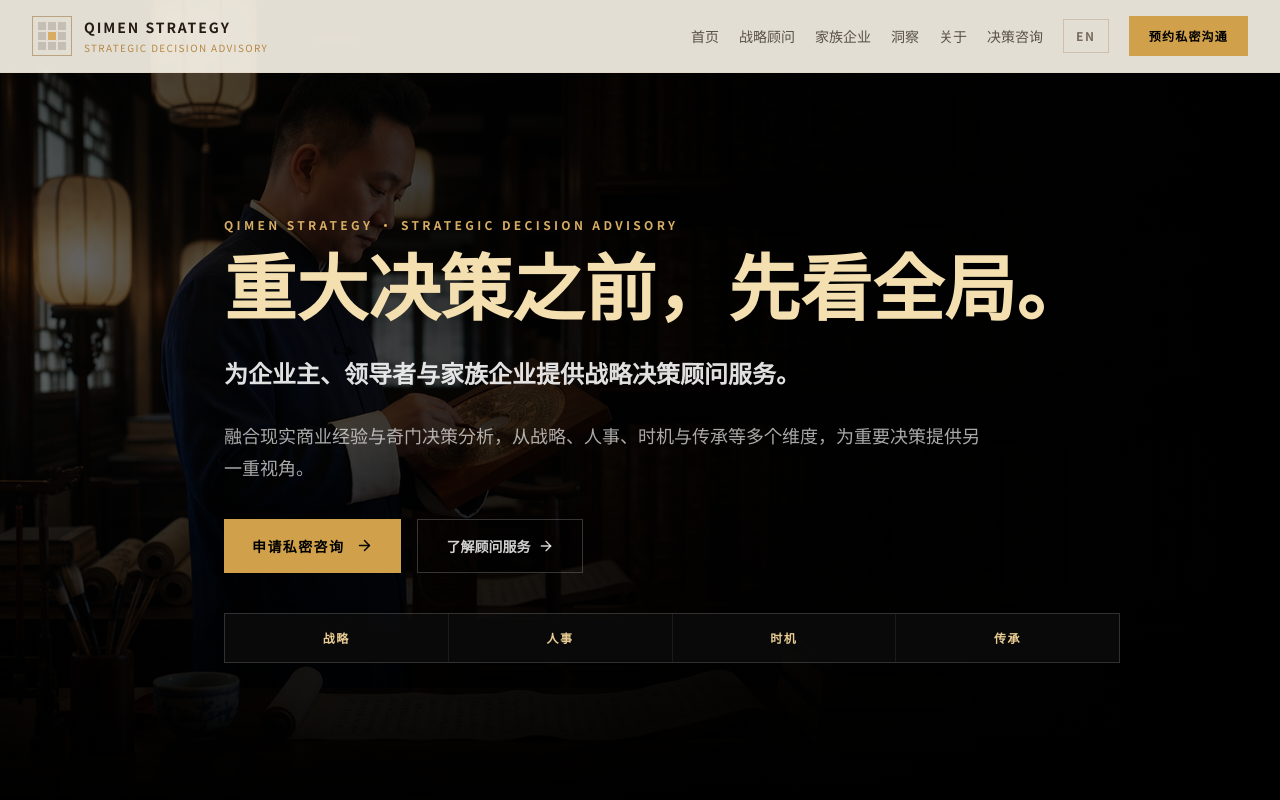
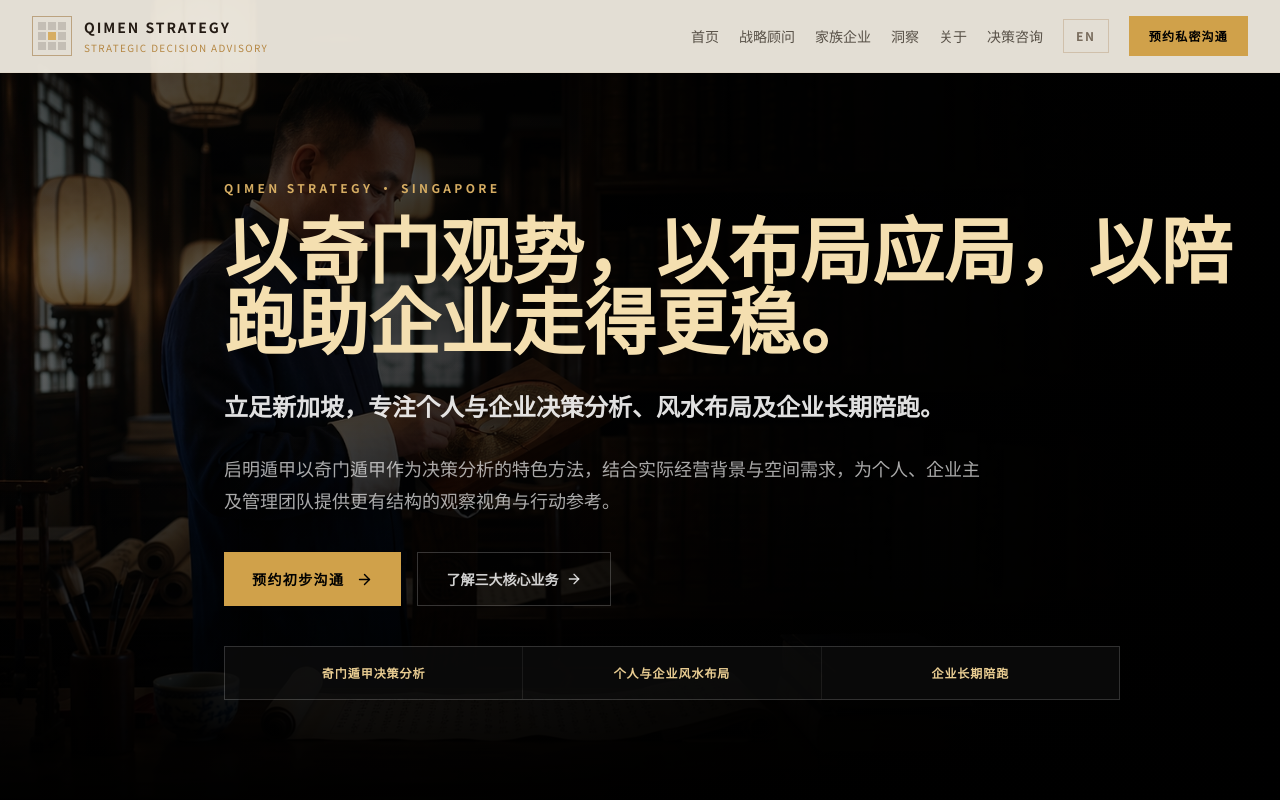
Before and after one commit to BODHIWONG/qmfeng-website, a Next.js app: page / in a window 1280 px wide. Shown: the top 800 px of the page. Built offline with nearby package versions, Linux system fonts and the light colour scheme.

Commit message:
Clarify Qimen Strategy three core services

```diff
--- a/components/hero-simple.tsx
+++ b/components/hero-simple.tsx
@@ -23,27 +23,27 @@ export default function HeroSimple() {
       <div className="relative container flex min-h-screen items-center pb-20 pt-32 md:pt-40">
         <div className="ml-auto w-full max-w-5xl">
           <motion.p initial={{ opacity: 0, y: 14 }} animate={{ opacity: 1, y: 0 }} className="text-xs font-bold uppercase tracking-[0.28em] text-[#d6ad63]">
-            Qimen Strategy · Strategic Decision Advisory
+            QIMEN STRATEGY · SINGAPORE
           </motion.p>
           <motion.h1 initial={{ opacity: 0, y: 22 }} animate={{ opacity: 1, y: 0 }} transition={{ delay: 0.06 }} className="mt-6 max-w-5xl text-5xl font-semibold leading-[0.98] text-[#f4dfb0] sm:text-6xl lg:text-7xl" style={{ fontFamily: "var(--font-cormorant), var(--font-noto-serif), serif" }}>
-            {t("重大决策之前，先看全局。", "See the Whole Game Before You Decide.")}
+            {t("以奇门观势，以布局应局，以陪跑助企业走得更稳。", "Read the Situation. Align the Space. Build with Ongoing Advisory.")}
           </motion.h1>
           <motion.h2 initial={{ opacity: 0, y: 18 }} animate={{ opacity: 1, y: 0 }} transition={{ delay: 0.12 }} className="mt-7 max-w-4xl text-xl font-semibold leading-relaxed text-white/88 md:text-2xl">
-            {t("为企业主、领导者与家族企业提供战略决策顾问服务。", "Strategic Decision Advisory for Business Owners, Leaders & Family Enterprises.")}
+            {t("立足新加坡，专注个人与企业决策分析、风水布局及企业长期陪跑。", "Singapore-based advisory for personal and business decisions, Feng Shui planning, and long-term business support.")}
           </motion.h2>
           <motion.p initial={{ opacity: 0, y: 14 }} animate={{ opacity: 1, y: 0 }} transition={{ delay: 0.18 }} className="mt-6 max-w-3xl text-base leading-8 text-white/66 md:text-lg">
-            {t("融合现实商业经验与奇门决策分析，从战略、人事、时机与传承等多个维度，为重要决策提供另一重视角。", "Qimen Strategy combines practical business experience with Qimen-based decision analysis to provide an additional perspective on strategy, people, timing and succession.")}
+            {t("启明遁甲以奇门遁甲作为决策分析的特色方法，结合实际经营背景与空间需求，为个人、企业主及管理团队提供更有结构的观察视角与行动参考。", "Qimen Strategy applies Qimen Dunjia as a distinctive decision-analysis framework, alongside real business context and spatial needs, to help individuals, founders and leadership teams assess options and plan their next steps.")}
           </motion.p>
           <motion.div initial={{ opacity: 0, y: 16 }} animate={{ opacity: 1, y: 0 }} transition={{ delay: 0.24 }} className="mt-9 flex flex-col gap-4 sm:flex-row">
             <Link href={localizeHref("/contact")} className="inline-flex items-center justify-center gap-3 bg-[#d0a14a] px-7 py-4 text-sm font-bold uppercase tracking-[0.1em] text-black hover:bg-[#e2bd6b]">
-              {t("申请私密咨询", "Request a Private Consultation")}<ArrowRight size={17} />
+              {t("预约初步沟通", "Arrange an Initial Conversation")}<ArrowRight size={17} />
             </Link>
             <Link href="#services" className="inline-flex items-center justify-center gap-2 border border-white/20 px-7 py-4 text-sm font-semibold text-white/82 hover:border-[#d6ad63] hover:text-[#f4dfb0]">
-              {t("了解顾问服务", "Explore Our Advisory Services")}<ArrowRight size={16} />
+              {t("了解三大核心业务", "Explore Our Three Core Services")}<ArrowRight size={16} />
             </Link>
           </motion.div>
-          <div className="mt-10 grid max-w-4xl grid-cols-2 gap-px border border-white/10 bg-white/10 sm:grid-cols-4">
-            {[t("战略", "Strategy"), t("人事", "People"), t("时机", "Timing"), t("传承", "Succession")].map((item) => <div key={item} className="bg-black/65 px-5 py-4 text-center text-xs font-bold uppercase tracking-[0.14em] text-[#e8cc91]">{item}</div>)}
+          <div className="mt-10 grid max-w-4xl grid-cols-1 gap-px border border-white/10 bg-white/10 sm:grid-cols-3">
+            {[t("奇门遁甲决策分析", "Qimen Decision Analysis"), t("个人与企业风水布局", "Personal & Business Feng Shui"), t("企业长期陪跑", "Long-term Business Advisory")].map((item) => <div key={item} className="bg-black/65 px-4 py-4 text-center text-xs font-bold leading-5 uppercase tracking-[0.08em] text-[#e8cc91]">{item}</div>)}
           </div>
         </div>
       </div>
```
